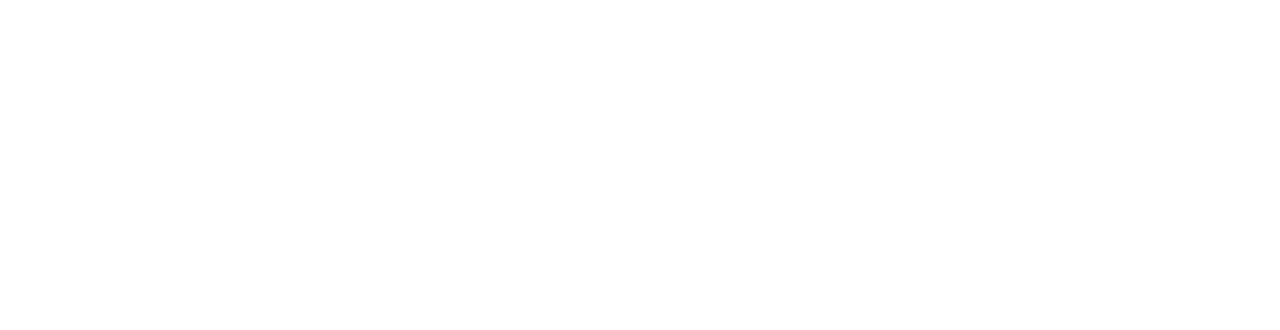
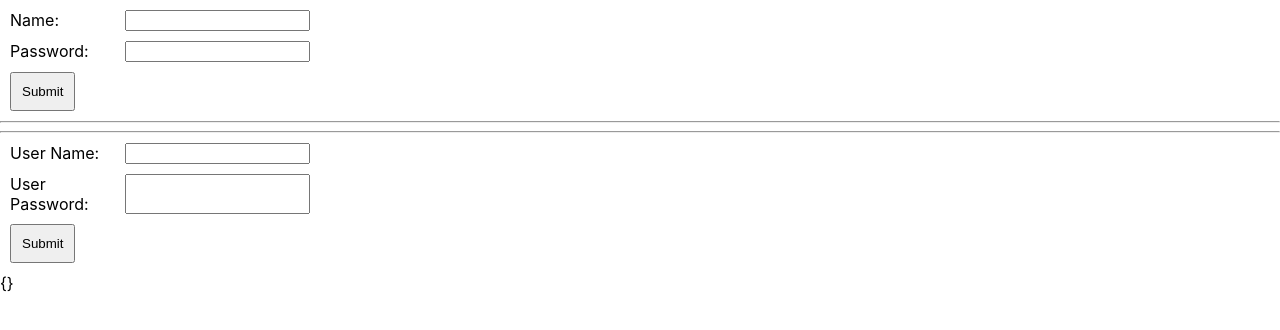
Before and after one commit to AlinaSyniavska/dec-2021-react, a React (Create React App) app: page / in a window 1280 px wide. Shown: the top 330 px of the page. Built offline with nearby package versions, Linux system fonts and the light colour scheme.

Commit message:
add forms

```diff
--- a/src/App.js
+++ b/src/App.js
@@ -1,9 +1,13 @@
 import './App.css';
+import {FormControlled, FormUncontrolled} from "./components";
 
 function App() {
   return (
     <div className="App">
-
+        <FormUncontrolled/>
+        <hr/>
+        <hr/>
+        <FormControlled/>
     </div>
   );
 }
--- /dev/null
+++ b/src/components/Form.module.css
@@ -0,0 +1,15 @@
+form{
+    margin: 10px;
+}
+
+label {
+    width: 300px;
+    display: flex;
+    justify-content: space-between;
+    margin-bottom: 10px;
+}
+
+button {
+    padding: 10px;
+    cursor: pointer;
+}
--- /dev/null
+++ b/src/components/FormControlled/FormControlled.js
@@ -0,0 +1,36 @@
+import formCss from '../Form.module.css'
+import {useState} from "react";
+
+const FormControlled = () => {
+
+    const [user, setUser] = useState({});
+
+    const getInfoUser = (e) => {
+        setUser({...user, [e.target.name]: e.target.value});
+    }
+
+/*    const submitForm = (e) => {
+        e.preventDefault();
+
+        e.target.userName.value = '';
+        e.target.userPassword.value = '';
+    }*/
+
+    return (
+        <div>
+            <form>
+                <div>
+                    <label>User Name:<input type={'text'} name={'userName'} onChange={getInfoUser}/></label>
+                </div>
+                <div>
+                    <label>User Password:<input type={'password'} name={'userPassword'} onChange={getInfoUser}/></label>
+                </div>
+                <button>Submit</button>
+            </form>
+
+            {JSON.stringify(user)}
+        </div>
+    );
+};
+
+export {FormControlled};
--- /dev/null
+++ b/src/components/FormUncontrolled/FormUncontrolled.js
@@ -0,0 +1,44 @@
+import {useRef} from "react";
+
+import formCss from '../Form.module.css'
+
+const FormUncontrolled = () => {
+
+    const name = useRef();
+    const password = useRef();
+
+    function submitForm(e) {
+        e.preventDefault();
+        // console.log(name.current.value);
+        // console.log(password.current.value);
+
+        const userName = name.current.value;
+        const userPassword = password.current.value;
+
+        const user = {userName, userPassword};
+        console.log(user);
+
+        name.current.value = '';
+        password.current.value = '';
+    }
+
+    return (
+        <div>
+            <form onSubmit={submitForm}>
+                <div>
+                    <label>Name:
+                        <input type={'text'} ref={name}/>
+                    </label>
+                </div>
+                <div>
+                    <label>Password:
+                        <input type={'password'} ref={password}/>
+                    </label>
+                </div>
+                <button>Submit</button>
+            </form>
+        </div>
+    );
+};
+
+export {FormUncontrolled};
--- /dev/null
+++ b/src/components/index.js
@@ -0,0 +1,2 @@
+export * from './FormControlled/FormControlled';
+export * from './FormUncontrolled/FormUncontrolled';
```
